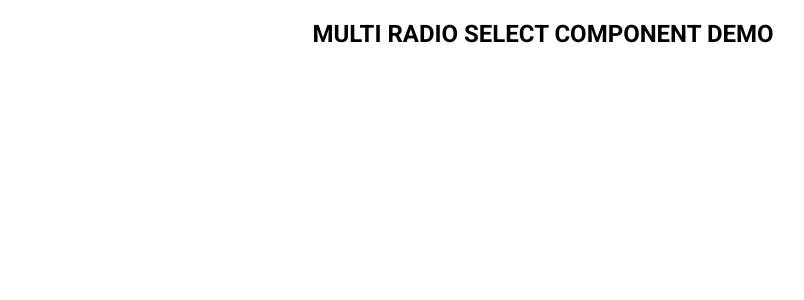
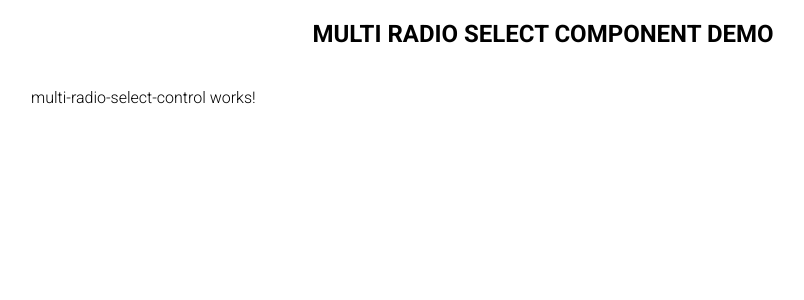
Before and after one commit to michaelstievenart/angular-multi-radio-select, an Angular app: page / in a window 1280 px wide. Shown: the top 300 px of the page, without its empty margins (97-901 px from the left). Built offline with nearby package versions, Linux system fonts and the light colour scheme.

Commit message:
include multi select in app module

```diff
--- a/src/app/app.component.html
+++ b/src/app/app.component.html
@@ -3,6 +3,8 @@
     <h2>MULTI RADIO SELECT COMPONENT DEMO</h2>
   </header>
   <div class="body-container">
-
+    <div class="form">
+      <multi-radio-select-form-control></multi-radio-select-form-control>
+    </div>
   </div>
 </div>
--- a/src/app/app.component.scss
+++ b/src/app/app.component.scss
@@ -4,5 +4,17 @@
 
   header h2 {
     text-align: center;
+    margin-top: 0;
+    padding-top: 20px;
+    padding-bottom: 20px;
+  }
+
+  .body-container {
+    width: 100%;
+
+    .form {
+      width: 80%;
+      margin: auto;
+    }
   }
 }
--- a/src/app/app.module.ts
+++ b/src/app/app.module.ts
@@ -2,13 +2,15 @@ import { BrowserModule } from '@angular/platform-browser';
 import { NgModule } from '@angular/core';
 
 import { AppComponent } from './app.component';
+import { MultiRadioSelectModule } from './multi-radio-select/multi-radio-select.module';
 
 @NgModule({
   declarations: [
     AppComponent
   ],
   imports: [
-    BrowserModule
+    BrowserModule,
+    MultiRadioSelectModule
   ],
   providers: [],
   bootstrap: [AppComponent]
```
Also changed, not shown: 1 other file (tests, documents, lock files or other folders).
